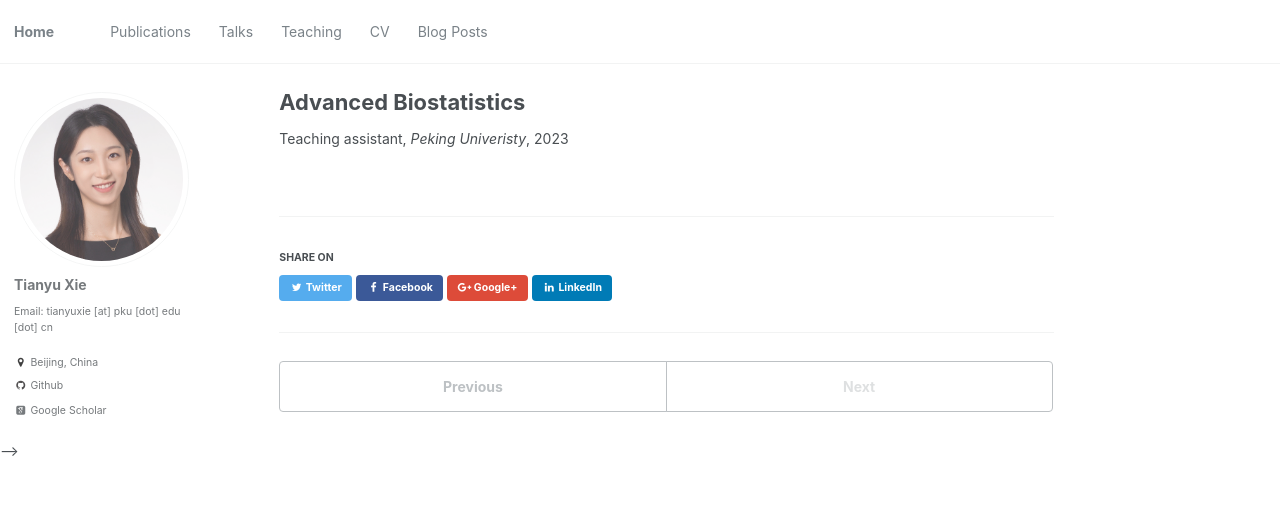
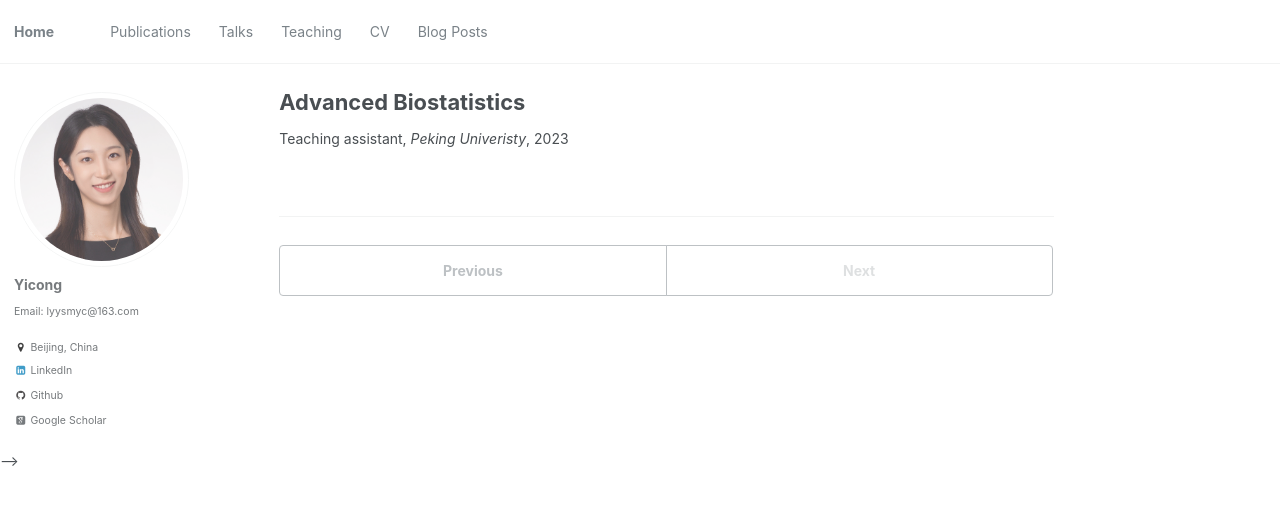
Before and after one commit to Yicong1225/Yicong1225.github.io, a Jekyll site: the page built from _teaching/2023-fall.md, in a window 1280 px wide. Shown: the top 505 px of the page. Built offline with Jekyll 4.4.1, drawn with Linux system fonts in a browser that asks for light colours; some web fonts are replaced; part of the change alters nothing that is shown.

```diff
--- a/_config.yml
+++ b/_config.yml
@@ -1,180 +1,63 @@
+# --- Site Settings ---
+locale: "en-US"
+title: "Home"
+title_separator: "-"
+name: "Yicong's Homepage"
+description: "Biostatistics PhD student at Peking University"
+url: "https://Yicong1225.github.io"   # 你的 Pages 域名
+baseurl: ""                            # 根目录站点保持空
+repository: "Yicong1225/Yicong1225.github.io"
+breadcrumbs: false
+words_per_minute: 160
+future: false
+read_more: "disabled"
+talkmap_link: false
 
-#
-# This config file is meant for settings that affect your entire site, values
-# which you are expected to set up once and rarely need to edit after that.
-# For technical reasons, this file is *NOT* reloaded automatically when you use
-# `jekyll serve`. If you change this file, please restart the server process.
+# --- Author (页面右侧或页脚用到) ---
+author:
+  name: "Yicong"
+  avatar: "me.jpg"                     # 放在 /images 或根目录，路径根据主题而定
+  bio: "Email: lyysmyc@163.com"
+  location: "Beijing, China"
+  github: "Yicong1225"
+  googlescholar: ""                    # 有的话填链接
+  linkedin: ""                         # 有的话填链接
 
-# Site Settings
-locale                   : "en-US"
-title                    : "Home"
-title_separator          : "-"
-name                     : &name "Tianyu Xie's Homepage"
-description              : &description "Bayesian Inference"
-url                      : https://tyuxie.github.io # the base hostname & protocol for your site e.g. "https://mmistakes.github.io"
-baseurl                  : "" # the subpath of your site, e.g. "/blog"
-repository               : "tyuxie.github.io"
-teaser                   :  # filename of teaser fallback teaser image placed in /images/, .e.g. "500x300.png"
-breadcrumbs              : false # true, false (default)
-words_per_minute         : 160
-future                   : false
-read_more                : "disabled" # if enabled, adds "Read more" links to excerpts
-talkmap_link             : false #change to true to add link to talkmap on talks page
-comments:
-  provider               : # false (default), "disqus", "discourse", "facebook", "google-plus", "staticman", "custom"
-  disqus:
-    shortname            :
-  discourse:
-    server               : # https://meta.discourse.org/t/embedding-discourse-comments-via-javascript/31963 , e.g.: meta.discourse.org
-  facebook:
-    appid                :
-    num_posts            : # 5 (default)
-    colorscheme          : # "light" (default), "dark"
-staticman:
-  allowedFields          : ['name', 'email', 'url', 'message']
-  branch                 : "gh-pages" # "master", "gh-pages"
-  commitMessage          : "New comment."
-  filename               : comment-{@timestamp}
-  format                 : "yml"
-  moderation             : true
-  path                   : "_data/comments/{options.slug}"
-  requiredFields         : ['name', 'email', 'message']
-  transforms:
-    email                : "md5"
-  generatedFields:
-    date:
-      type               : "date"
-      options:
-        format           : "iso8601" # "iso8601" (default), "timestamp-seconds", "timestamp-milliseconds"
-atom_feed:
-  path                   : # blank (default) uses feed.xml
+# --- Social / SEO 可先留空 ---
+social:
+  type: "Person"
+  name: "Yicong"
+  links: []
 
-# SEO Related
-google_site_verification :
-bing_site_verification   :
-alexa_site_verification  :
-yandex_site_verification :
+analytics:
+  provider: false
 
-# Social Sharing
-twitter:
-  username               : &twitter
-facebook:
-  username               :
-  app_id                 :
-  publisher              :
-og_image                 :  # Open Graph/Twitter default site image
-# For specifying social profiles
-# - https://developers.google.com/structured-data/customize/social-profiles
-social:
-  type                   : # Person or Organization (defaults to Person)
-  name                   : # If the user or organization name differs from the site's name
-  links: # An array of links to social media profiles
-
-
-# Analytics
-analytics:
-  provider               :  "google-universal" # false (default), "google", "google-universal", "custom"
-  google:
-    tracking_id          :
-
-
-# Site Author
-author:
-  name             : "Tianyu Xie"
-  avatar           : "me.jpg"
-  bio              : "Email: tianyuxie [at] pku [dot] edu [dot] cn"
-  location         : "Beijing, China"
-  employer         :
-  pubmed           :
-  googlescholar    : "https://scholar.google.com/citations?user=qbJJQ_AAAAAJ"
-  email            :
-  researchgate     :
-  uri              :
-  bitbucket        :
-  codepen          :
-  dribbble         :
-  flickr           :
-  facebook         :
-  foursquare       :
-  github           : "tyuxie"
-  google_plus      :
-  keybase          :
-  instagram        :
-  impactstory      : #"https://profiles.impactstory.org/u/xxxx-xxxx-xxxx-xxxx"
-  lastfm           :
-  linkedin         :
-  orcid            :
-  pinterest        :
-  soundcloud       :
-  stackoverflow    : # http://stackoverflow.com/users/123456/username
-  semanticscholar  : 'https://www.semanticscholar.org/author/Tianyu-Xie/2258717636'
-  steam            :
-  tumblr           :
-  twitter          :
-  vine             :
-  weibo            :
-  xing             :
-  youtube          :
-  wikipedia        :
-
-
-# Reading Files
+# --- 读入与排除 ---
 include:
-  - .htaccess
   - _pages
   - files
 exclude:
-  - "*.sublime-project"
-  - "*.sublime-workspace"
-  - .asset-cache
-  - .bundle
-  - .jekyll-assets-cache
-  - .sass-cache
-  - CHANGELOG
-  - Capfile
   - Gemfile
-  - Gruntfile.js
+  - package.json
+  - README
   - LICENSE
-  - README
-  - Rakefile
-  - assets/js/_main.js
   - assets/js/plugins
   - assets/js/vendor
-  - config
-  - gulpfile.js
-  - log
   - node_modules
-  - package.json
-  - tmp
   - vendor
-keep_files:
-  - .git
-  - .svn
+
 encoding: "utf-8"
 markdown_ext: "markdown,mkdown,mkdn,mkd,md"
 
-
-# Conversion
+# --- Markdown & 代码高亮 ---
 markdown: kramdown
 highlighter: rouge
-lsi: false
-excerpt_separator: "\n\n"
-incremental: false
 
-
-# Markdown Processing
 kramdown:
   input: GFM
   hard_wrap: false
-  auto_ids: true
-  footnote_nr: 1
-  entity_output: as_char
-  toc_levels: 1..6
-  smart_quotes: lsquo,rsquo,ldquo,rdquo
-  enable_coderay: false
 
-
-# Collections
+# --- Collections (对应你的文件夹) ---
 collections:
   teaching:
     output: true
@@ -189,124 +72,33 @@ collections:
     output: true
     permalink: /:collection/:path/
 
+# --- Defaults (各集合的默认 front matter) ---
+defaults:
+  - scope: { path: "", type: posts }
+    values: { layout: single, author_profile: true, read_time: true, comments: false }
+  - scope: { path: "", type: pages }
+    values: { layout: single, author_profile: true }
+  - scope: { path: "", type: teaching }
+    values: { layout: single, author_profile: true }
+  - scope: { path: "", type: publications }
+    values: { layout: single, author_profile: true }
+  - scope: { path: "", type: portfolio }
+    values: { layout: single, author_profile: true }
+  - scope: { path: "", type: talks }
+    values: { layout: talk, author_profile: true }
 
-# Defaults
-defaults:
-  # _posts
-  - scope:
-      path: ""
-      type: posts
-    values:
-      layout: single
-      author_profile: true
-      read_time: true
-      comments: true
-      share: true
-      related: true
-  # _pages
-  - scope:
-      path: ""
-      type: pages
-    values:
-      layout: single
-      author_profile: true
-  # _teaching
-  - scope:
-      path: ""
-      type: teaching
-    values:
-      layout: single
-      author_profile: true
-      share: true
-      comments: true
-  # _publications
-  - scope:
-      path: ""
-      type: publications
-    values:
-      layout: single
-      author_profile: true
-      share: true
-      comments: true
-  # _portfolio
-  - scope:
-      path: ""
-      type: portfolio
-    values:
-      layout: single
-      author_profile: true
-      share: true
-      comment: true
-  # _talks
-  - scope:
-      path: ""
-      type: talks
-    values:
-      layout: talk
-      author_profile: true
-      share: true
-
-# Sass/SCSS
+# --- 样式 ---
 sass:
   sass_dir: _sass
-  style: compressed # http://sass-lang.com/documentation/file.SASS_REFERENCE.html#output_style
+  style: compressed
 
+# --- 输出 & 时区 ---
+permalink: /:categories/:title/
+timezone: Asia/Shanghai
 
-# Outputting
-permalink: /:categories/:title/
-# paginate: 5 # amount of posts to show
-# paginate_path: /page:num/
-timezone: Asia/Shanghai # http://en.wikipedia.org/wiki/List_of_tz_database_time_zones
-
-
-# Plugins
+# --- GitHub Pages 允许的插件（保持精简更稳定）---
 plugins:
   - jekyll-paginate
   - jekyll-sitemap
-  - jekyll-gist
   - jekyll-feed
   - jekyll-redirect-from
-# mimic GitHub Pages with --safe
-whitelist:
-  - jekyll-paginate
-  - jekyll-sitemap
-  - jekyll-gist
-  - jekyll-feed
-  - jemoji
-
-
-# Archives
-#  Type
-#  - GitHub Pages compatible archive pages built with Liquid ~> type: liquid (default)
-#  - Jekyll Archives plugin archive pages ~> type: jekyll-archives
-#  Path (examples)
-#  - Archive page should exist at path when using Liquid method or you can
-#    expect broken links (especially with breadcrumbs enabled)
-#  - <base_path>/tags/my-awesome-tag/index.html ~> path: /tags/
-#  - <base_path/categories/my-awesome-category/index.html ~> path: /categories/
-#  - <base_path/my-awesome-category/index.html ~> path: /
-category_archive:
-  type: liquid
-  path: /categories/
-tag_archive:
-  type: liquid
-  path: /tags/
-# https://github.com/jekyll/jekyll-archives
-# jekyll-archives:
-#   enabled:
-#     - categories
-#     - tags
-#   layouts:
-#     category: archive-taxonomy
-#     tag: archive-taxonomy
-#   permalinks:
-#     category: /categories/:name/
-#     tag: /tags/:name/
-
-
-# HTML Compression
-# - http://jch.penibelst.de/
-compress_html:
-  clippings: all
-  ignore:
-    envs: development
```
